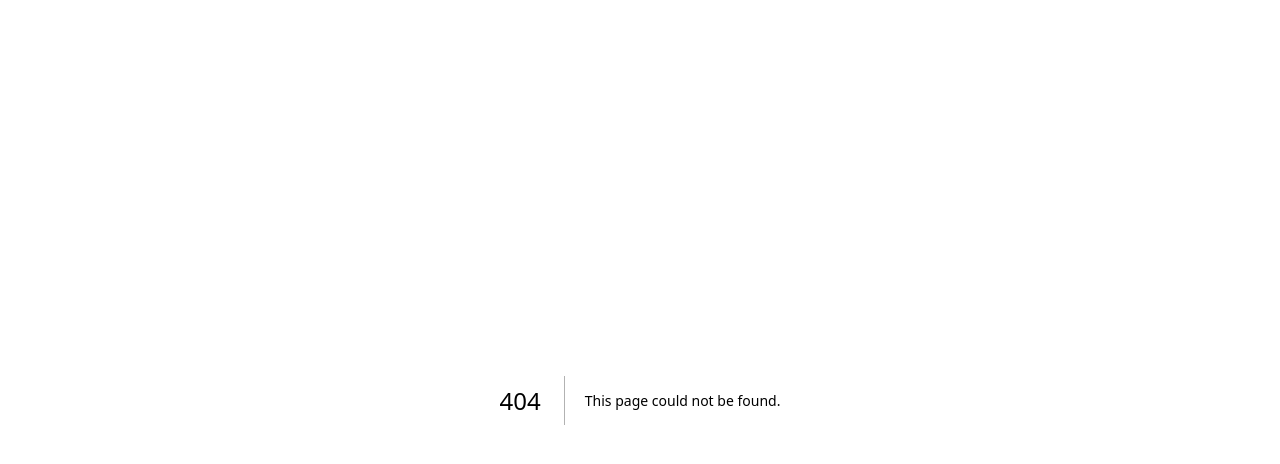
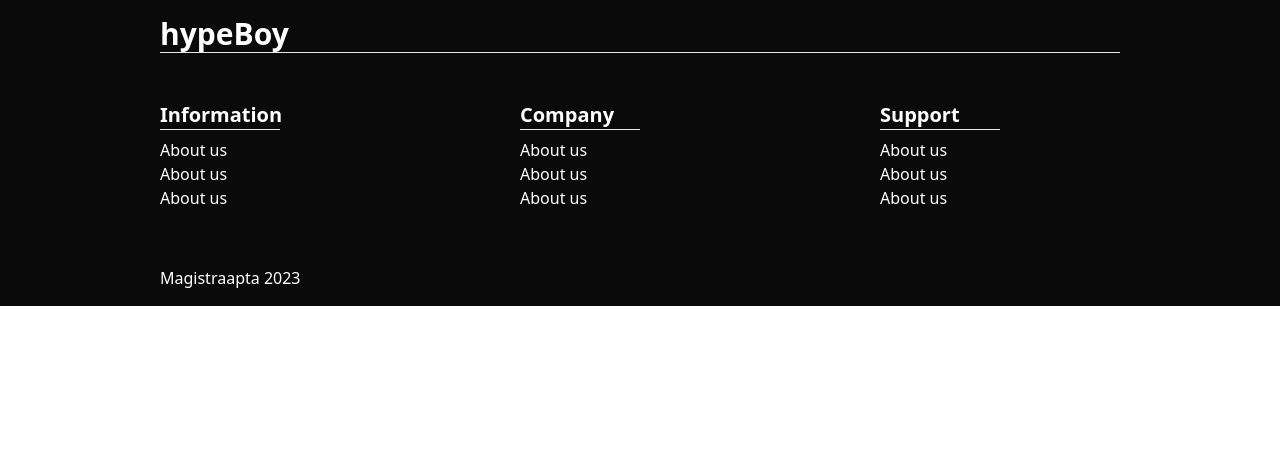
Before and after one commit to magistraapta/online-store, a Next.js app: page /components/Footer in a window 1280 px wide. Before the commit this address had no page. Shown: the top 464 px of the page. Built offline with nearby package versions, Linux system fonts and the light colour scheme.

Commit message:
add footer

```diff
--- /dev/null
+++ b/src/pages/components/Footer.js
@@ -0,0 +1,27 @@
+import React from 'react';
+import FooterContent from './FooterContent';
+
+export default function Footer() {
+  return (
+    <div className=' bg-neutral-950 text-white'>
+      <div className=' -yellow-500 flex justify-center'>
+        <div className='w-9/12 my-4'>
+          <h3 className='font-bold text-3xl'>hypeBoy</h3>
+          <hr />
+        </div>
+      </div>
+      <div className='   flex items-center justify-center'>
+        <div className=' flex justify-between  -red-500 my-8 w-9/12'>
+          <FooterContent title='Information' />
+          <FooterContent title='Company' />
+          <FooterContent title='Support' />
+        </div>
+      </div>
+      <div className=' -green-500 flex justify-center'>
+        <div className='  w-9/12 my-4'>
+          <p>Magistraapta 2023</p>
+        </div>
+      </div>
+    </div>
+  );
+}
--- /dev/null
+++ b/src/pages/components/FooterContent.js
@@ -0,0 +1,17 @@
+import React from 'react';
+
+export default function FooterContent({ title }) {
+  return (
+    <div className=' -blue-500 w-3/12'>
+      <h5 className='font-bold text-xl'>{title}</h5>
+      <div className='w-6/12'>
+        <hr />
+      </div>
+      <ul className='my-2'>
+        <li>About us</li>
+        <li>About us</li>
+        <li>About us</li>
+      </ul>
+    </div>
+  );
+}
--- a/src/pages/components/Item.js
+++ b/src/pages/components/Item.js
@@ -2,9 +2,10 @@
 import Image from 'next/image';
 import gambarItem from '../images/frame 28.svg';
 import Link from 'next/link';
-export default function Item() {
+export default function Item({category}) {
   return (
     <div className='border m-4 w-3/12 rounded-lg'>
+      <h1>{category}</h1>
       <Link href="/detail">
         <Image src={gambarItem} alt='items' height={500} className='rounded-t-lg' />
         <div className='m-4'>
--- a/src/pages/index.js
+++ b/src/pages/index.js
@@ -2,15 +2,17 @@
 import Content from './components/Content';
 import Items from './components/items';
 import AccorContainer from './components/AccorContainer';
+import Footer from './components/Footer';
 
 export default function Home() {
   return (
     <>
       <Navbar />
       <Content />
-      <Items/>
-      <Items/>
-      <AccorContainer/>
+      <Items />
+      <Items />
+      <AccorContainer />
+      <Footer />
     </>
   );
 }
```
Also changed, not shown: src/pages/components/items.js (+8 -12 lines).
